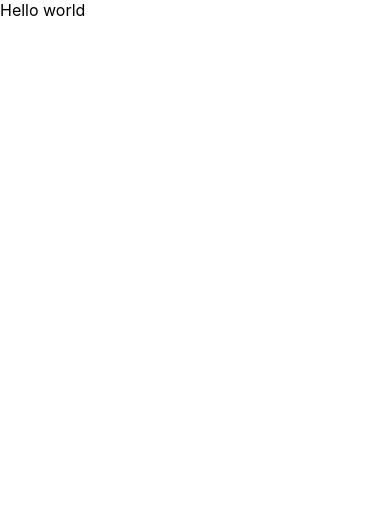
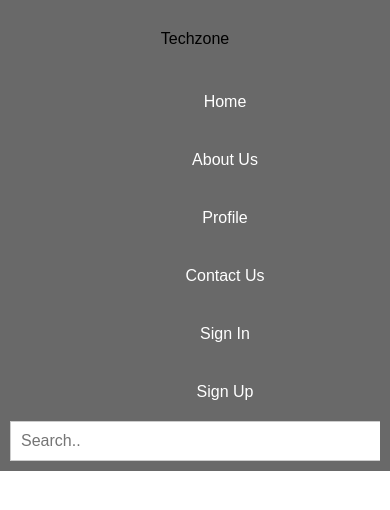
Before and after one commit to godsomex/techhelp, a React (Create React App) app: page / in a window 390 px wide. Shown: the top 510 px of the page. Built offline with nearby package versions, Linux system fonts and the light colour scheme.

Commit message:
Navbar added

```diff
--- a/src/App.js
+++ b/src/App.js
@@ -1,5 +1,11 @@
+import Navbar from './components/Navbar';
+
 function App() {
-  return <div>Hello world </div>;
+  return (
+    <div>
+      <Navbar />
+    </div>
+  );
 }
 
 export default App;
--- /dev/null
+++ b/src/components/Navbar.css
@@ -0,0 +1,86 @@
+/* header */
+* {
+  font-family: 'Poppins', sans-serif;
+  margin: 0%;
+  padding: 0;
+}
+
+nav {
+  background-color: #696969;
+  width: 100%;
+  flex-direction: column;
+}
+
+nav input[type='text'] {
+  float: right;
+  padding: 6px;
+  border: none;
+  margin-top: 12px;
+  margin-right: 12px;
+  font-size: 16px;
+}
+
+nav ul {
+  list-style-type: none;
+  color: #696969;
+  margin-top: 20px;
+  padding: 0;
+  overflow: hidden;
+}
+
+nav li a {
+  text-decoration: none;
+  color: #fff;
+  display: block;
+  text-align: center;
+  padding: 20px 30px;
+}
+
+nav li {
+  float: left;
+}
+
+.container {
+  display: flex;
+  /* flex-direction: column; */
+  justify-content: space-between;
+  padding: 10px;
+}
+
+li a:hover {
+  background-color: crimson;
+  transition: 2s;
+  color: grey;
+}
+.logo {
+  padding: 20px 30px;
+  text-align: center;
+}
+
+@media only screen and (max-width: 600px) {
+  /* for mobile devices */
+
+  .container {
+    display: flex;
+    flex-direction: column;
+  }
+  nav a,
+  nav input[type='text'] {
+    float: none;
+    display: block;
+    text-align: left;
+    width: 100%;
+    margin: 0;
+    padding: 10px;
+  }
+  nav input[type='text'] {
+    border: 1px solid #ccc;
+  }
+  nav ul {
+    display: flex;
+    flex-direction: column;
+    margin-top: 0;
+    padding-top: 5px;
+    overflow: hidden;
+  }
+}
--- /dev/null
+++ b/src/components/Navbar.js
@@ -0,0 +1,37 @@
+import './Navbar.css';
+
+function Navbar() {
+  return (
+    <header>
+      <nav>
+        <div className="container">
+          <span className="logo">Techzone</span>
+
+          <ul className="navbar">
+            <li>
+              <a href="homepage.html">Home</a>
+            </li>
+            <li>
+              <a href="#">About Us</a>
+            </li>
+            <li>
+              <a href="#">Profile</a>
+            </li>
+            <li>
+              <a href="#">Contact Us</a>
+            </li>
+            <li>
+              <a href="signin.html">Sign In</a>
+            </li>
+            <li>
+              <a href="signup.html">Sign Up</a>
+            </li>
+            <input type="text" placeholder="Search.." />
+          </ul>
+        </div>
+      </nav>
+    </header>
+  );
+}
+
+export default Navbar;
```
